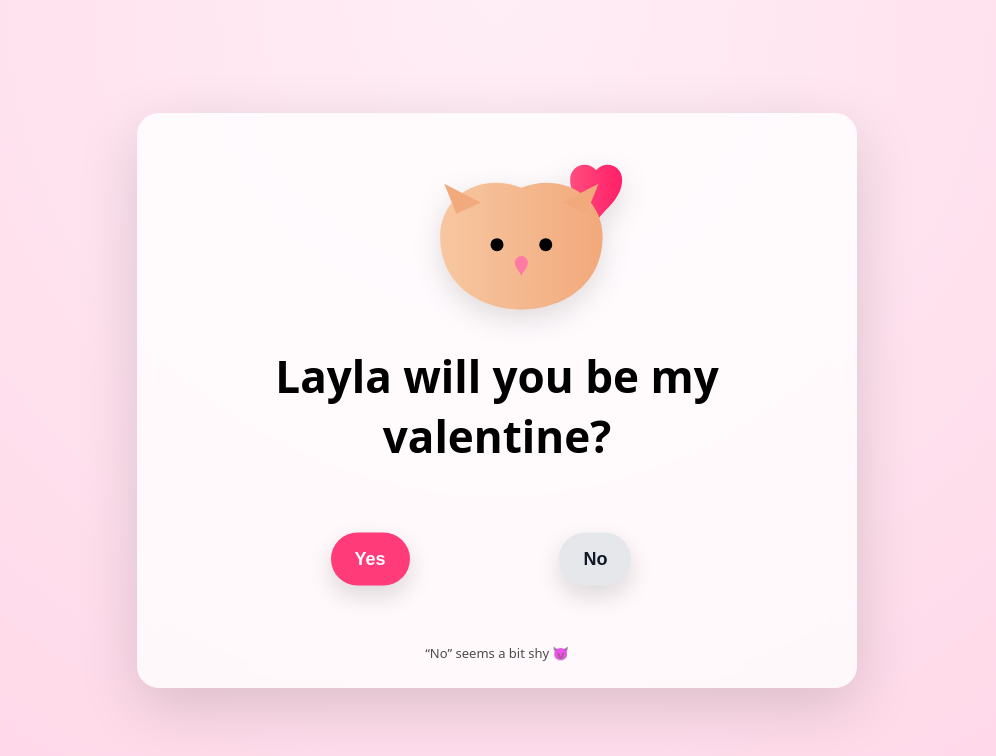
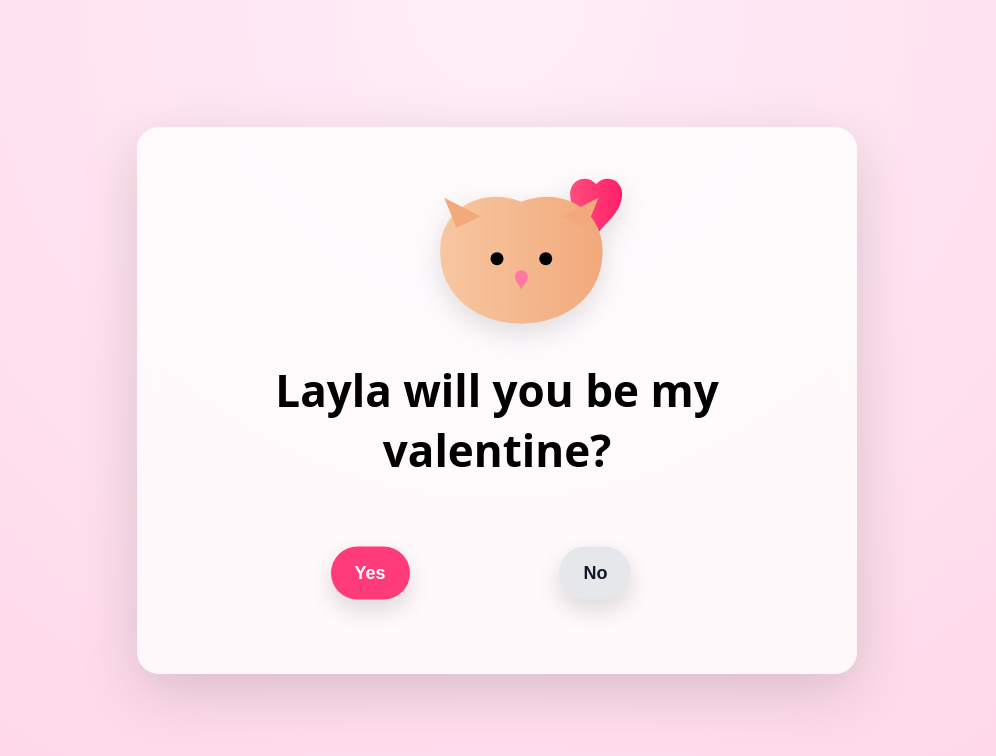
Before and after one commit to hwalden1222/link, a plain HTML site: page index.html in a window 1280 px wide. Shown: the whole page, without its empty margins (143-1139 px from the left). Drawn offline with nearby package versions, Linux system fonts and the light colour scheme.

Commit message:
Update index.html

```diff
--- a/index.html
+++ b/index.html
@@ -179,7 +179,7 @@
     </section>
 
     <!-- HINT (ONLY FIRST SECTION) -->
-    <div class="hint" id="hint">“No” seems a bit shy 😈</div>
+
 
     <section class="result" id="result">
       <h2>YAY! 🎉</h2>
```
